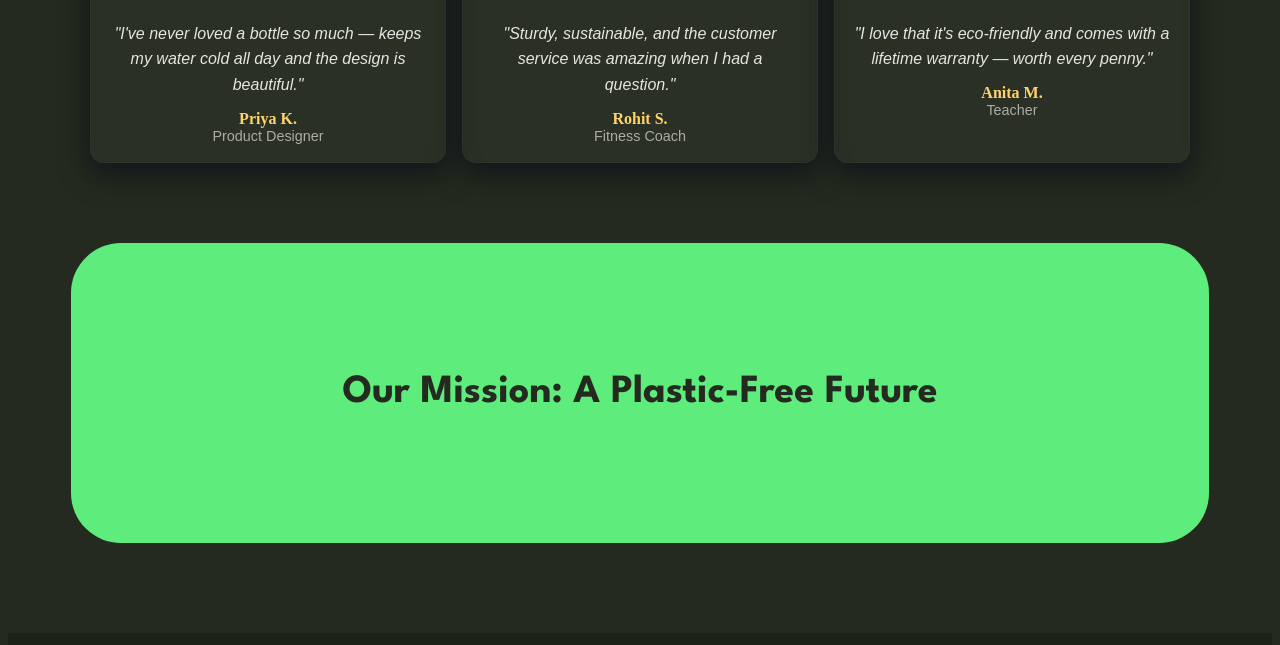
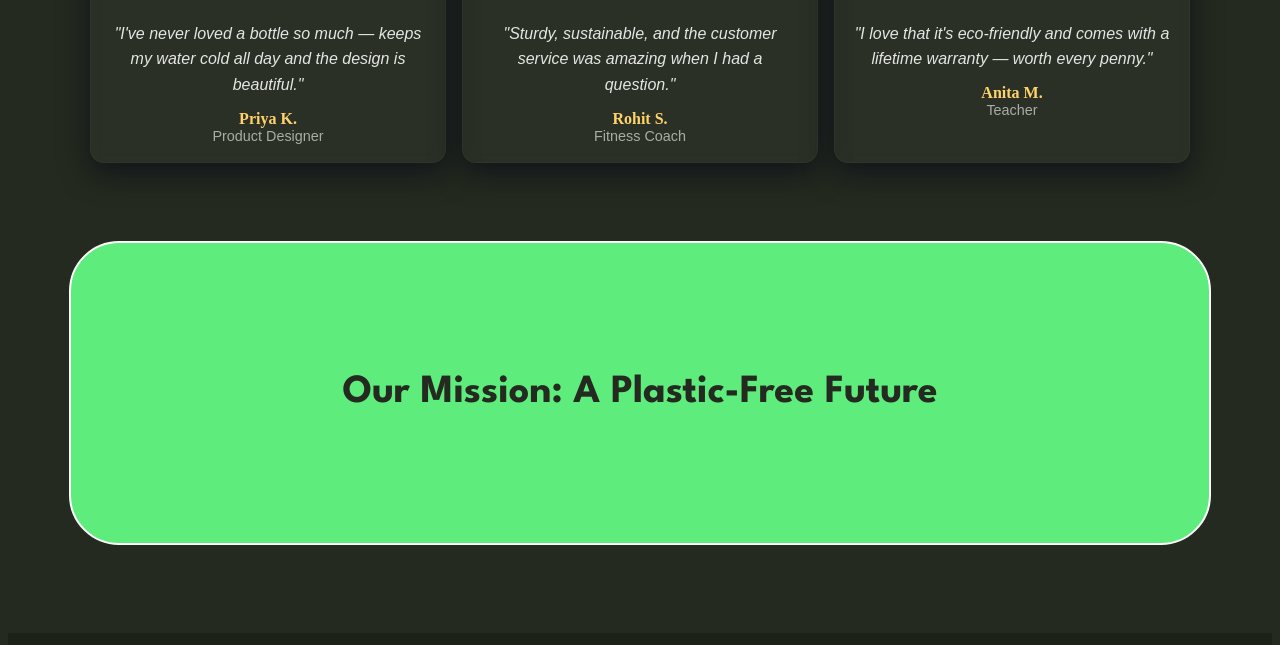
Before and after one commit to tejasfulumbarkar/hcl-project, a website: page index.html in a window 1280 px wide. Shown: the part 1486-2131 px from the top of the page. Drawn offline with Linux system fonts and the light colour scheme; a web font is replaced by a local one.

Commit message:
Add header and footer styles to styles.css

```diff
--- a/public/styles.css
+++ b/public/styles.css
@@ -422,6 +422,7 @@ nav a {
     align-items: center;
     border-radius: 50px;
     background-color: #5EED7D;
+    border: 2px solid white;
     width: 90%;
     height: 300px;
 }
```
